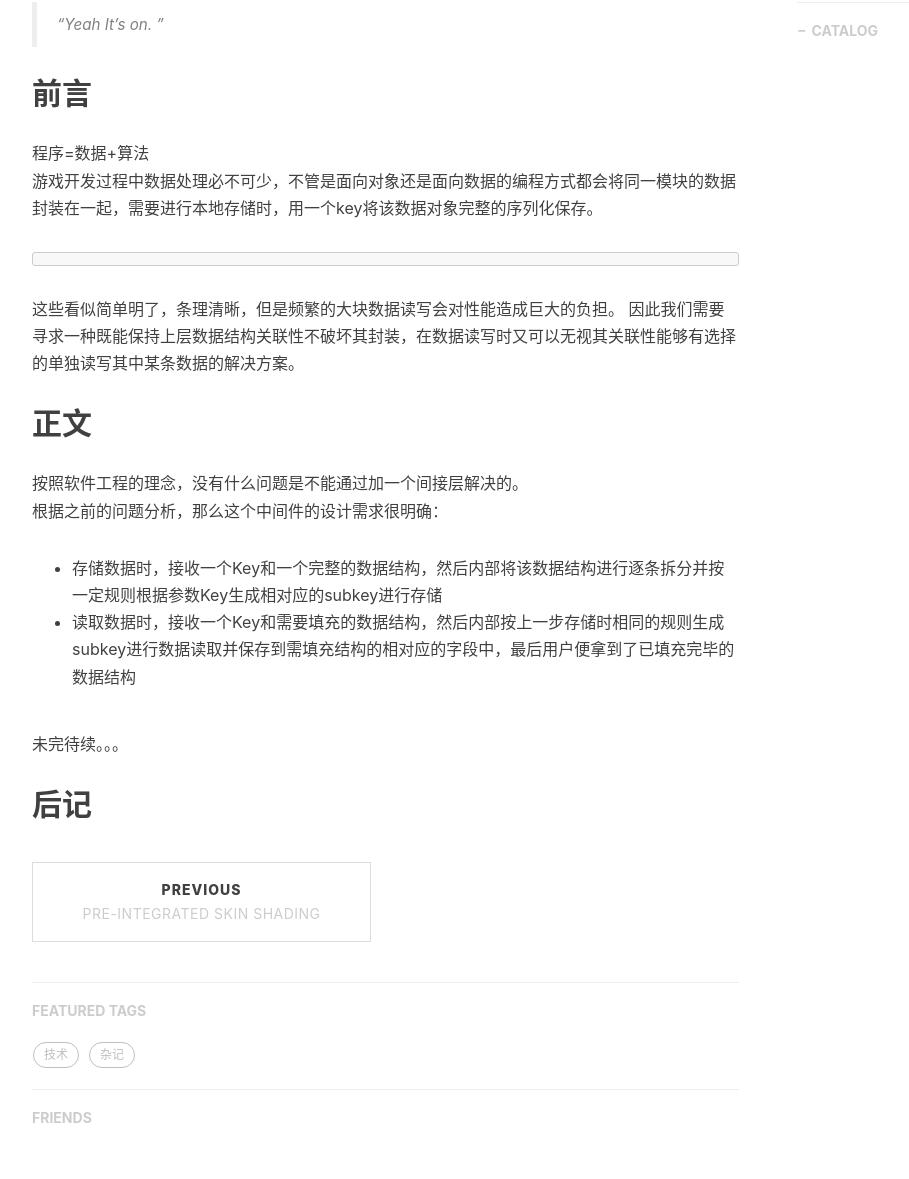
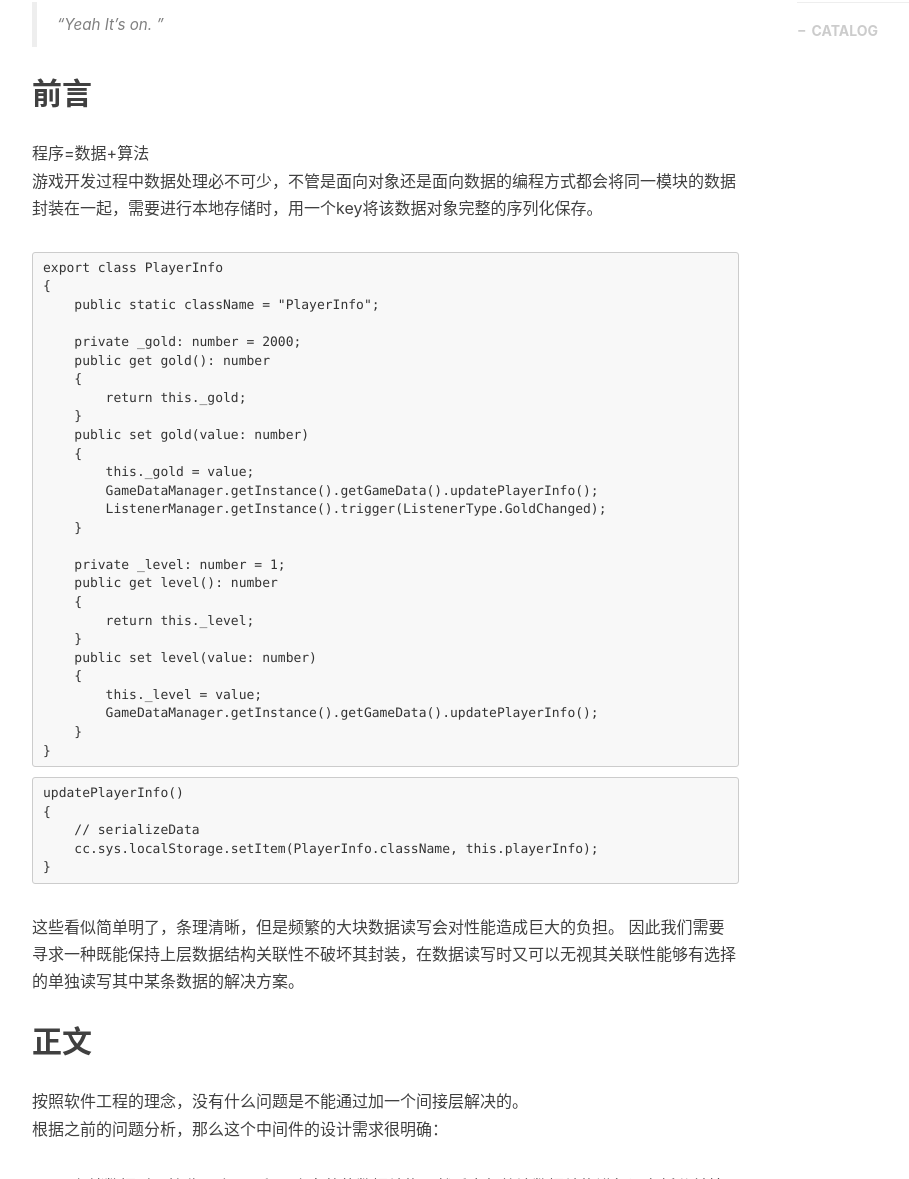
Before and after one commit to huangx916/huangx916.github.io, a Jekyll site: the page built from _posts/2019-06-23-dataMiddleware.markdown, in a window 1280 px wide and 1400 px high, scrolled down 561 px, cut to the strip 0-1179 px from the top of the window. Shown: the whole strip, without its empty margins (233-1142 px from the left). Built offline with Jekyll 4.4.1, drawn with Linux system fonts in a browser that asks for light colours; nearby versions of some CDN libraries; comment, search, counter and statistics services are not loaded.

Commit message:
Update 2019-06-23-dataMiddleware.markdown

````diff
--- a/_posts/2019-06-23-dataMiddleware.markdown
+++ b/_posts/2019-06-23-dataMiddleware.markdown
@@ -17,6 +17,40 @@ tags:
 程序=数据+算法
 游戏开发过程中数据处理必不可少，不管是面向对象还是面向数据的编程方式都会将同一模块的数据封装在一起，需要进行本地存储时，用一个key将该数据对象完整的序列化保存。
 ```
+export class PlayerInfo
+{
+    public static className = "PlayerInfo";
+
+    private _gold: number = 2000;
+    public get gold(): number
+    {
+        return this._gold;
+    }
+    public set gold(value: number)
+    {
+        this._gold = value;
+        GameDataManager.getInstance().getGameData().updatePlayerInfo();
+        ListenerManager.getInstance().trigger(ListenerType.GoldChanged);
+    }
+
+    private _level: number = 1;
+    public get level(): number
+    {
+        return this._level;
+    }
+    public set level(value: number)
+    {
+        this._level = value;
+        GameDataManager.getInstance().getGameData().updatePlayerInfo();
+    }
+}
+```
+```
+updatePlayerInfo()
+{
+    // serializeData
+    cc.sys.localStorage.setItem(PlayerInfo.className, this.playerInfo);
+}
 ```
 这些看似简单明了，条理清晰，但是频繁的大块数据读写会对性能造成巨大的负担。
 因此我们需要寻求一种既能保持上层数据结构关联性不破坏其封装，在数据读写时又可以无视其关联性能够有选择的单独读写其中某条数据的解决方案。
````
